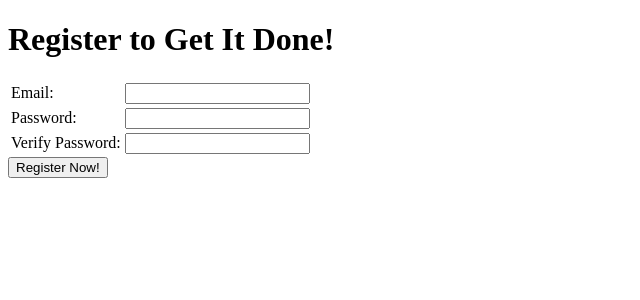
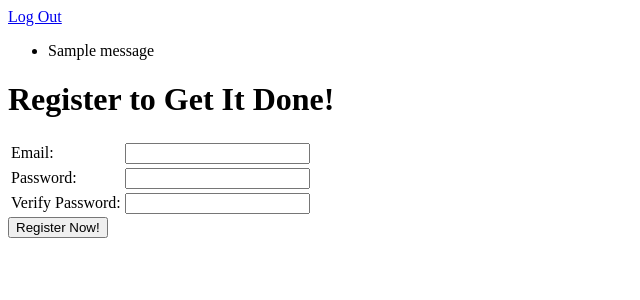
Before and after one commit to vivianmaxine/get-it-done, a Flask app: page /register in a window 1280 px wide. Shown: the top 300 px of the page, without its empty margins (0-640 px from the left). Run offline with Flask 2, Linux system fonts and the light colour scheme; tables that the repository leaves empty hold one stand-in row (values such as "Sample post"); one stand-in notice (Sample message) is shown.

Commit message:
Added flash message code to main.py and base.html

```diff
--- a/main.py
+++ b/main.py
@@ -1,4 +1,4 @@
-from flask import Flask, request, redirect, render_template
+from flask import Flask, request, redirect, render_template, session, flash
 from flask_sqlalchemy import SQLAlchemy
 # above imports SQLAlchemy class from flask_sqlalchemy module
 
@@ -15,6 +15,9 @@ db = SQLAlchemy(app)  # creates db object by binding app w/ db
 
 # create persistent class representing the app-specific data
 # instead of using just a simple list like tasks = []
+
+# set secret key up below for session
+app.secret_key = 'Za8-eX=$fdQE!^Wr'
 
 
 class Task(db.Model):
@@ -41,6 +44,15 @@ class User(db.Model):
     def __init__(self, email, password):
         self.email = email
         self.password = password
+
+
+@app.before_request
+def require_login():
+    # check for existence of user email in session
+    # allowed routes allows people to view page even when not in session
+    allowed_routes = ['register', 'login']
+    if request.endpoint not in allowed_routes and 'email' not in session:
+        return redirect('/login')
 
 
 @app.route('/', methods=['POST', 'GET'])
@@ -86,30 +98,57 @@ def delete_task():
 # REGISTER HANDLER
 @app.route('/register', methods=['GET', 'POST'])
 def register():
+    entered_email = ''
+    existing_user_error = ''
+    password_mismatch = ''
+    password_length_error = ''
+    email_format_error = ''
+
     if request.method == 'POST':
         new_email = request.form['email']
+        entered_email = new_email
+
         new_password = request.form['password']
         new_password_verify = request.form['verify']
 
         existing_user = User.query.filter_by(email=new_email).first()
+        print(existing_user)
 
         if not existing_user:
 
             if new_password == new_password_verify:
                 new_user = User(new_email, new_password)
+                if '@' in new_email and '.' in new_email:
+                    if len(new_password) <= 5 or len(new_password) > 20:
+                        password_length_error = "Your password should be \
+                        5-20 characters long."
+                    else:
+                        db.session.add(new_user)
+                        db.session.commit()
+                    # TODO: REMEMBER THE USER AS LOGGED IN (BELOW)
+                        session['email'] = new_email
+                        flash(
+                            "You have successfully registered for Get It\
+                             Done!", 'flash_success')
+                        return redirect('/')
+                else:
+                    email_format_error = "Please enter a valid email."
 
-                db.session.add(new_user)
-                db.session.commit()
+            else:
+                password_mismatch = "Please make sure your passwords match."
+                # return '<h1 style="color: red">Please make sure \
+                # your passwords match.</h1>'
+        else:
+            existing_user_error = "This user already exists."
+            # return '<h1 style="color: red">This user already exists.</h1>'
 
-                # TODO: REMEMBER THE USER AS LOGGED IN
-                return redirect('/')
-            else:
-                return '<h1 style="color: red">Please make sure \
-                your passwords match.</h1>'
-        else:
-            return '<h1 style="color: red">This user already exists.</h1>'
-
-    return render_template('register.html')
+    return render_template(
+        'register.html',
+        existing_user_error=existing_user_error,
+        password_mismatch=password_mismatch,
+        entered_email=entered_email,
+        email_format_error=email_format_error,
+        password_length_error=password_length_error)
 
 
 # LOGIN HANDLER
@@ -129,14 +168,23 @@ def login():
         # below, "user.password == password" checks to see if
         # entered pw = db pw
         if user and user.password == login_password:
-            # TODO - REMEMBER THAT USER HAS LOGGED IN
+            # TODO - REMEMBER THAT USER HAS LOGGED IN (BELOW)
+            session['email'] = login_email
+            # flash message to verify they logged in (below)
+            flash("You have successfully logged in.", 'flash_success')
             return redirect('/')
         else:
             # TODO - ERROR MESSAGES EXPLAINING WHY LOGIN FAILED
-            return '<h1 style="color:red">ERROR ALERT!<br> \
-            Email or Password Incorrect! :(</h1>'
+            flash(
+                "User does not exist or password is incorrect.", 'flash_fail')
     return render_template('login.html')
 
 
+@app.route('/logout')
+def logout():
+    del session['email']
+    flash("You have successfully logged out.", 'flash_success')
+    return redirect('/')
+
 if __name__ == "__main__":
     app.run()
--- a/templates/base.html
+++ b/templates/base.html
@@ -3,8 +3,44 @@
 <html>
 <head>
     <title>{{title}}</title>
+
+    <style type="text/css">
+    .error {
+        display: inline;
+        color: red;
+        font-size: 10px;
+    }
+
+    .flash_fail {
+        font-family: Arial;
+        font-size: 15px;
+        color: red;
+        display: inline;
+        font-weight: 800;
+    }
+
+    .flash_success {
+        font-family: Arial;
+        font-size: 15px;
+        color: limegreen;
+        display: inline;
+        font-weight: 800;
+
+    }
+
+    </style>
 </head>
 <body>
+
+    <div><a href="/logout">Log Out</a></div>
+
+    {% with messages = get_flashed_messages(with_categories=True) %}
+        <ul>
+            {% for category,message in messages %}
+                <li class="{{category}}">{{message}}</li>
+            {% endfor %}
+        </ul>
+    {% endwith %}
 
     {% block content %}
     {% endblock %}
--- a/templates/register.html
+++ b/templates/register.html
@@ -9,7 +9,8 @@
                     <label for="email">Email:</label>
                 </td>
                 <td>
-                    <input type="email" name="email" value="{{email}}">
+                    <input type="email" name="email" value="{{entered_email}}">
+                    <div class="error">{{existing_user_error}} {{email_format_error}}</div>
                 </td>
             </tr>
             <tr>
@@ -18,6 +19,7 @@
                 </td>
                 <td>
                     <input type="password" name="password">
+                    <div class="error">{{password_mismatch}} {{password_length_error}}</div>
                 </td>
             </tr>
             <tr>
```
